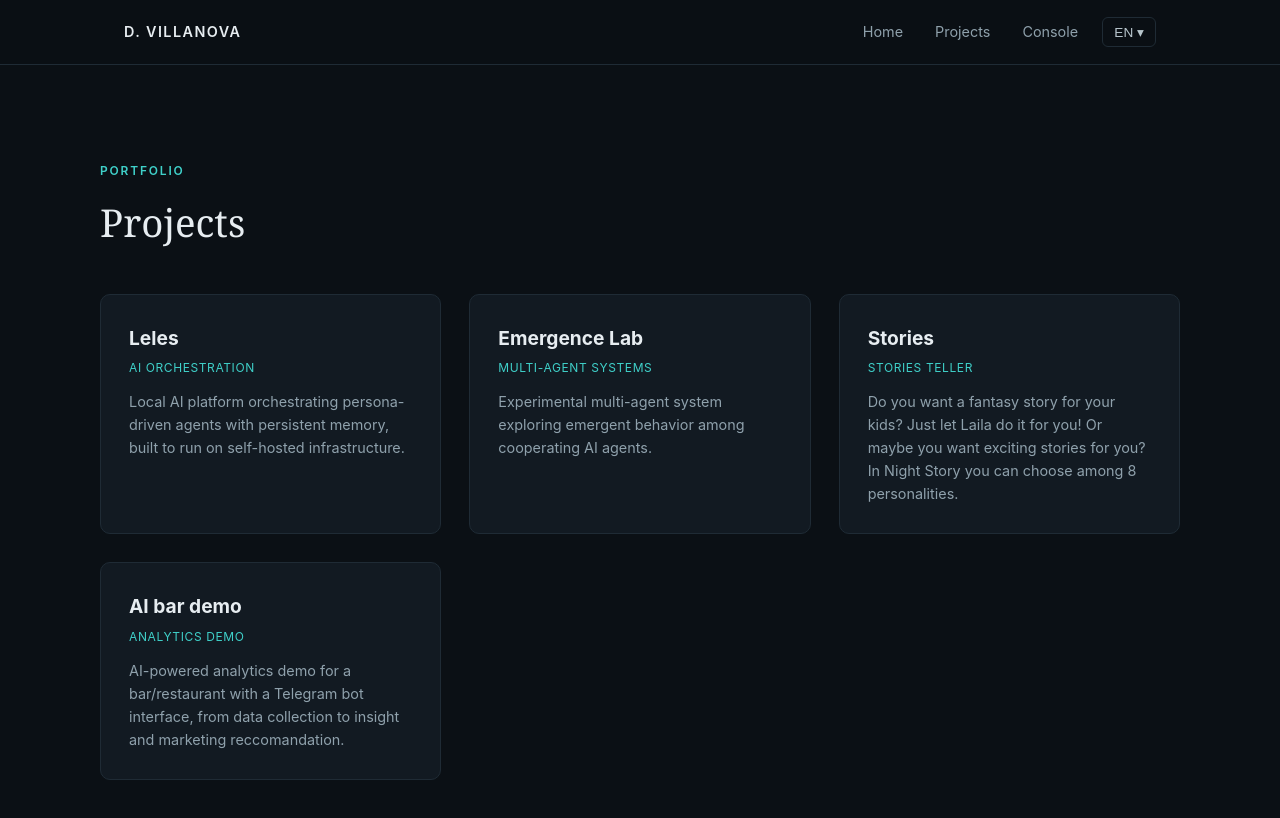
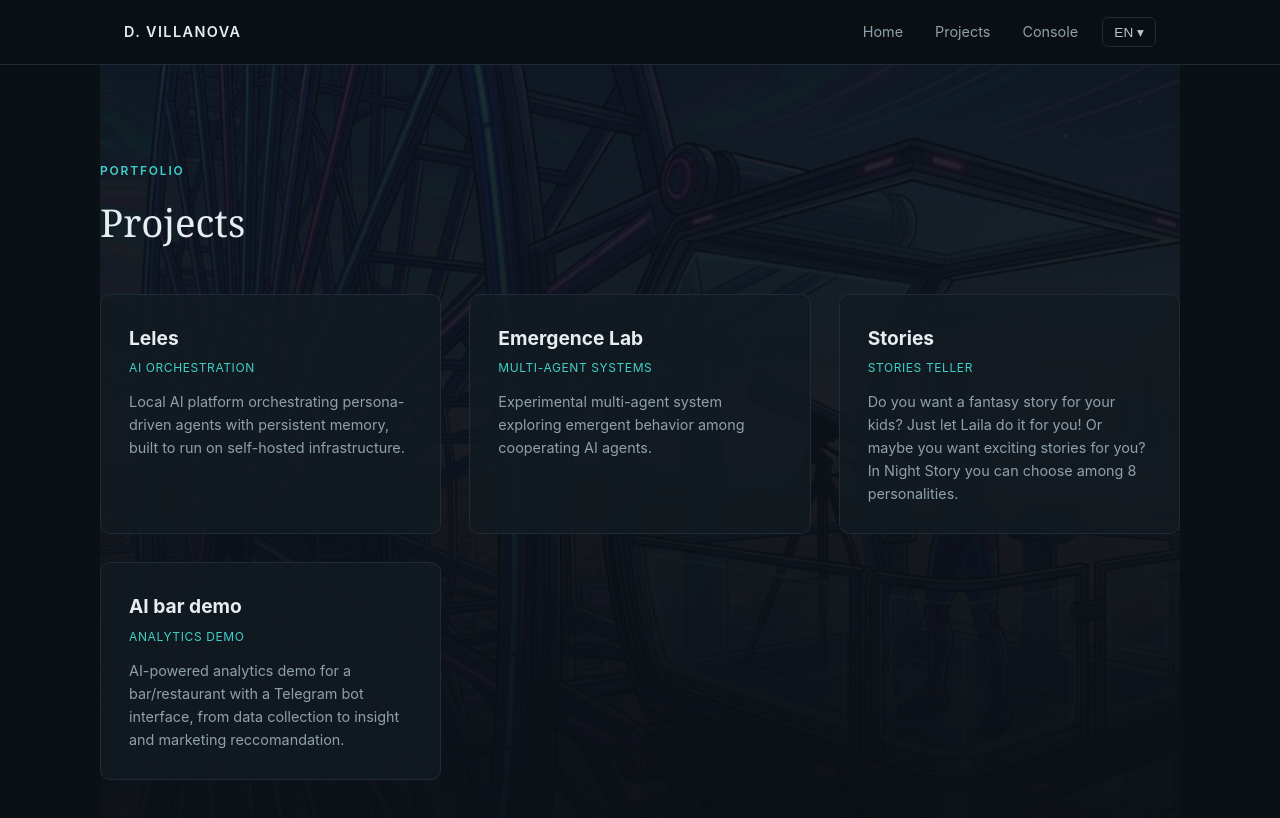
Before and after one commit to danieleelfo/dv-site, a React (Vite) app: page /projects in a window 1280 px wide. Shown: the top 818 px of the page. Built offline with nearby package versions, Linux system fonts and the light colour scheme.

Commit message:
projects.jpg

```diff
--- a/src/pages/Projects.jsx
+++ b/src/pages/Projects.jsx
@@ -1,11 +1,15 @@
 import { useTranslation } from 'react-i18next'
+import bgImage from '../assets/Project.jpg'
 import { projectSlugs, projectNames } from '../data/projects.js'
 
 export default function Projects() {
   const { t } = useTranslation()
 
   return (
-    <section className="section container">
+    <section className="section container" style={styles.wrap}>
+      <img src={bgImage} alt="" style={styles.bgImg} />
+      <div style={styles.overlay} />
+      <div style={styles.content}>
         <p className="section-label">{t('projects.portfolioLabel')}</p>
         <h2 className="section-title">{t('projects.portfolioTitle')}</h2>
         <div style={styles.list}>
@@ -17,18 +21,40 @@ export default function Projects() {
             </article>
           ))}
         </div>
+      </div>
     </section>
   )
 }
 
 const styles = {
+  wrap: {
+    position: 'relative',
+    overflow: 'hidden',
+  },
+  bgImg: {
+    position: 'absolute',
+    inset: 0,
+    width: '100%',
+    height: '100%',
+    objectFit: 'cover',
+    opacity: 0.25,
+  },
+  overlay: {
+    position: 'absolute',
+    inset: 0,
+    background:
+      'linear-gradient(180deg, rgba(11,16,21,0.5) 0%, rgba(11,16,21,0.95) 100%)',
+  },
+  content: {
+    position: 'relative',
+  },
   list: {
     display: 'grid',
     gridTemplateColumns: 'repeat(auto-fit, minmax(280px, 1fr))',
     gap: '1.75rem',
   },
   card: {
-    background: '#121a22',
+    background: 'rgba(18,26,34,0.85)',
     border: '1px solid #1f2b35',
     borderRadius: 10,
     padding: '1.75rem',
```
Also changed, not shown: src/assets/Project.jpg (added). Lines whose indentation alone changed are shown as unchanged.
